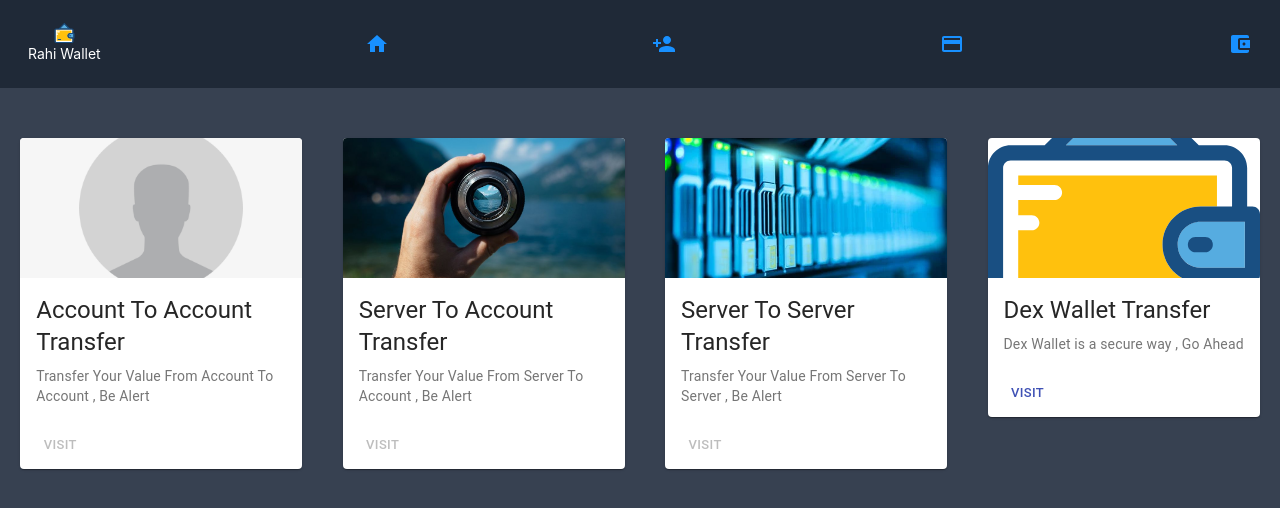
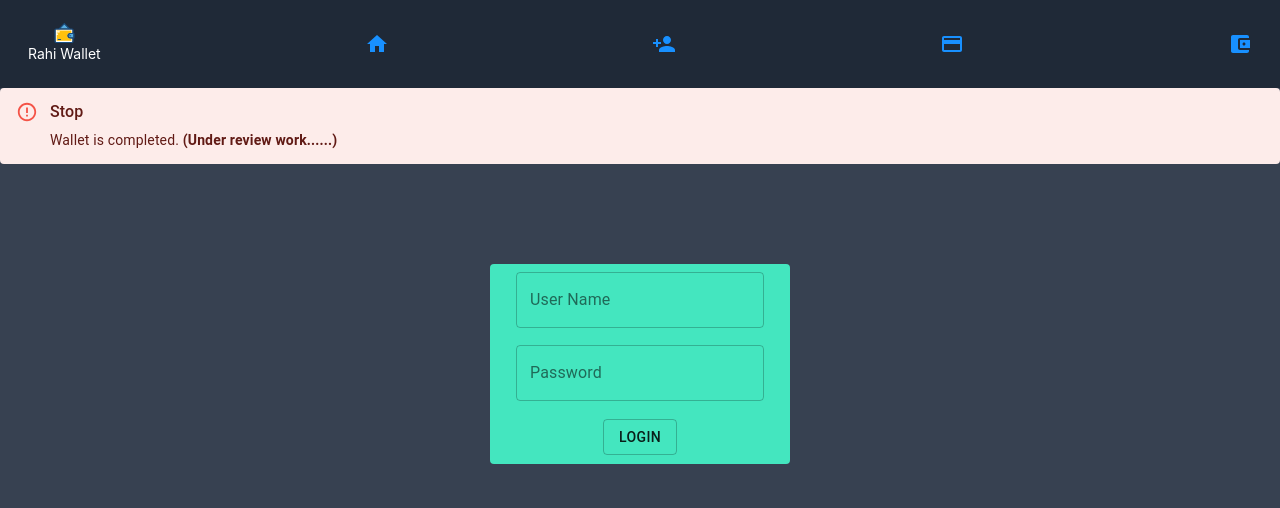
Before and after one commit to shokchaudhary2020/dex, a React (Create React App) app: page /payment in a window 1280 px wide. Shown: the top 508 px of the page. Built offline with nearby package versions, Linux system fonts and the light colour scheme.

Commit message:
wallet stop

```diff
--- a/src/MainComponent.js
+++ b/src/MainComponent.js
@@ -11,9 +11,10 @@ export default function MainComponent() {
       {
       <Switch>
         <Route exact path="/" component={Login}/>
-        <Route path="/registration" component={RegisterUser}/>
-        <Route path="/payment" component={PaymentOption}/>
-        <Route path="/wallet" component={Wallet}/>
+        <Route path="/registration" component={Login}/>
+        {/* RegisterUser PaymentOption Wallet*/}
+        <Route path="/payment" component={Login}/>
+        <Route path="/wallet" component={Login}/>
       </Switch>
     }
     </main>
--- a/src/component/Alerts/Alerts.js
+++ b/src/component/Alerts/Alerts.js
@@ -17,7 +17,7 @@ export default function DescriptionAlerts() {
     <div className={classes.root}>
       <Alert severity="error">
         <AlertTitle>Stop</AlertTitle>
-        Wallet has been  completed. Wait for <strong>Authentication approx time 72 hours</strong>
+        Wallet is completed. <strong>(Under review work......)</strong>
       </Alert>
     </div>
   );
--- a/src/component/Login/Login.js
+++ b/src/component/Login/Login.js
@@ -4,6 +4,7 @@ import TextField from '@material-ui/core/TextField'
 import Button from '@material-ui/core/Button';
 import WarningAlerts from '../Alerts/Alerts';
 import {Link} from 'react-router-dom';
+import Alerts from '../Alerts/Alerts';
 import './Login.module.css'
 
 import {Context} from '../Context/CreateContext';
@@ -24,7 +25,7 @@ function Login() {
 
   var defaultPassword = state.defaultPassword;
 
-  const [warning , setWarning] = useState(false)
+  const [warning , setWarning] = useState(true)  // slight change here
   const [password , setPassword]  = useState('');
 
   function warningSetter()
@@ -55,10 +56,10 @@ function Login() {
     setPassword(e.target.value);
 
 
-    if(e.target.value === defaultPassword)
-    {
-      setWarning(false);
-    }
+    // if(e.target.value === defaultPassword)
+    // {
+    //   setWarning(false);
+    // }
   }
 
 
```
